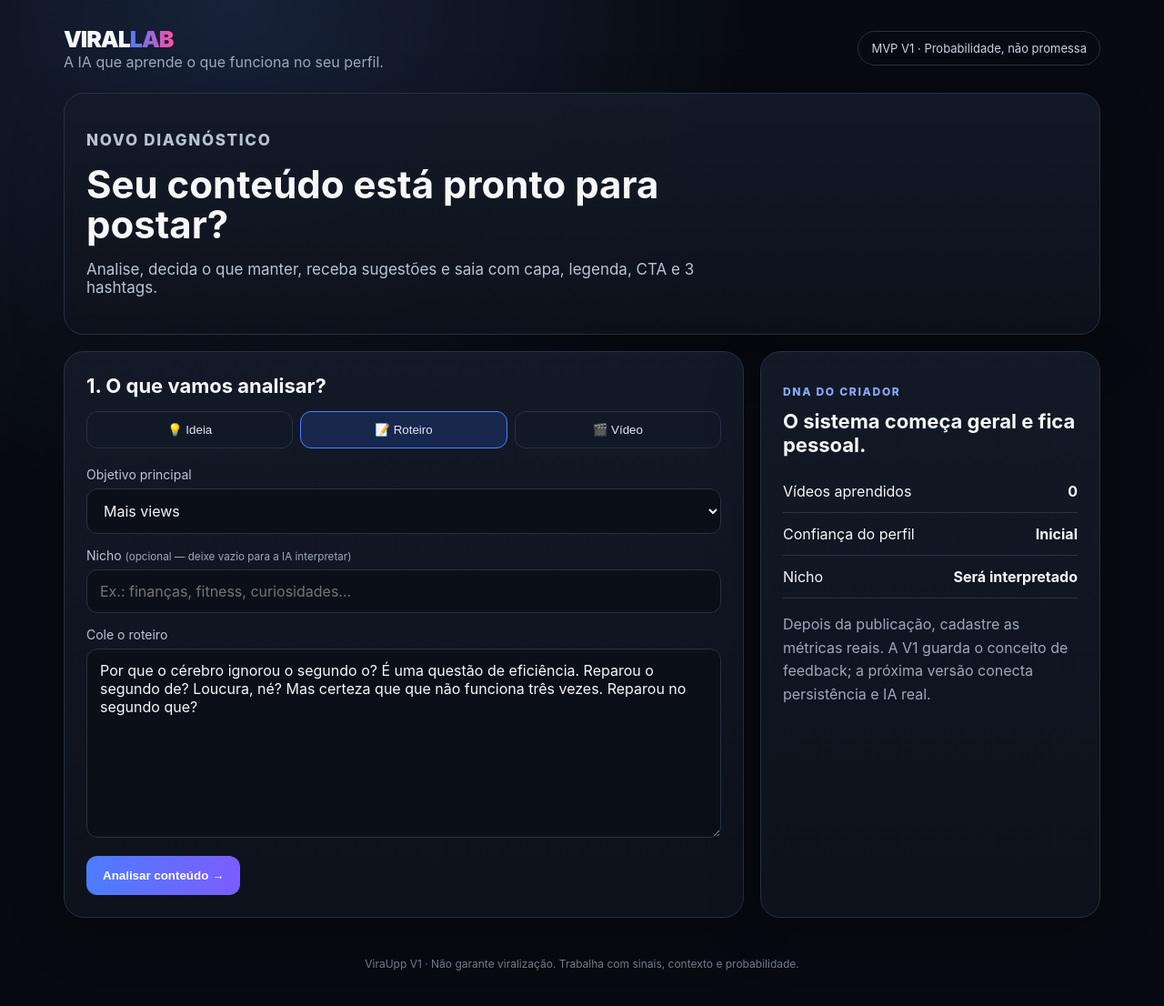
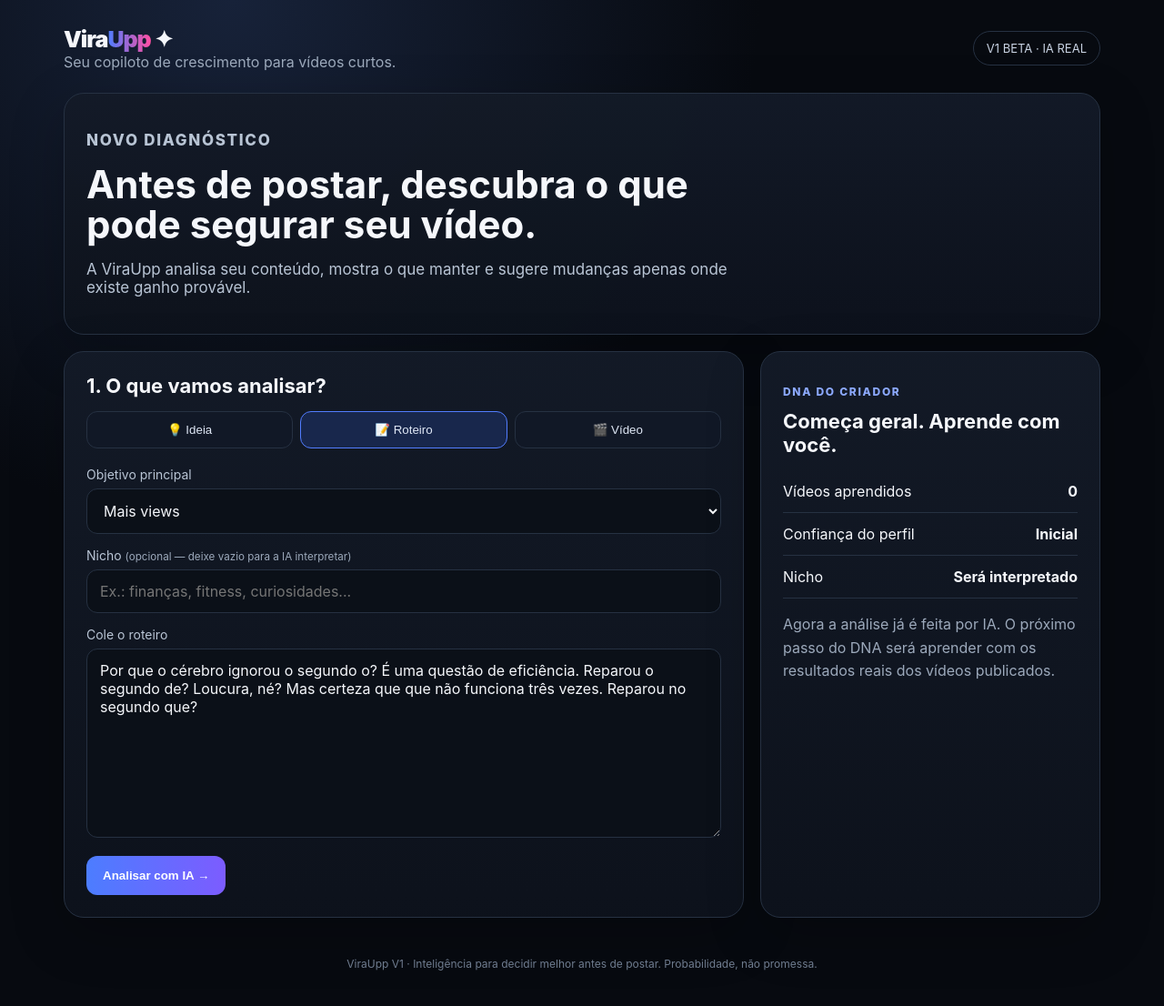
Before and after one commit to CorreiaRony/ViraUpp, a Next.js app: page / in a window 1280 px wide. Shown: the top 1106 px of the page at 91% size. Built offline with nearby package versions, Linux system fonts and the light colour scheme.

Commit message:
Use OpenAI analysis and ViraUpp branding

```diff
--- a/app/page.tsx
+++ b/app/page.tsx
@@ -1,105 +1,81 @@
 "use client";
 
 import { useMemo, useState } from "react";
-import { analyze, Analysis, Goal, Mode } from "../lib/analyzer";
+import type { Analysis, Goal, Mode } from "../lib/analyzer";
 
 const modeLabel: Record<Mode, string> = { idea: "💡 Ideia", script: "📝 Roteiro", video: "🎬 Vídeo" };
+
+type AIAnalysis = Analysis & { principalStrength?: string; principalRisk?: string; performanceProbability?: string };
 
 export default function Home() {
   const [mode, setMode] = useState<Mode>("script");
   const [goal, setGoal] = useState<Goal>("views");
   const [niche, setNiche] = useState("");
   const [text, setText] = useState("Por que o cérebro ignorou o segundo o? É uma questão de eficiência. Reparou o segundo de? Loucura, né? Mas certeza que que não funciona três vezes. Reparou no segundo que?");
-  const [result, setResult] = useState<Analysis | null>(null);
+  const [result, setResult] = useState<AIAnalysis | null>(null);
+  const [loading, setLoading] = useState(false);
+  const [error, setError] = useState("");
   const [metricsOpen, setMetricsOpen] = useState(false);
   const [published, setPublished] = useState({ views: "", likes: "", comments: "", shares: "", followers: "" });
 
   const statusClass = useMemo(() => result?.recommendation === "PUBLICAR" ? "good" : result?.recommendation === "TESTAR" ? "warn" : "bad", [result]);
 
-  function runAnalysis() {
-    if (!text.trim()) return;
-    setResult(analyze(text, mode, goal, niche));
+  async function runAnalysis() {
+    if (!text.trim() || loading) return;
+    setLoading(true); setError(""); setResult(null);
+    try {
+      const response = await fetch("/api/analyze", { method: "POST", headers: { "Content-Type": "application/json" }, body: JSON.stringify({ text, mode, goal, niche }) });
+      const data = await response.json();
+      if (!response.ok) throw new Error(data?.error || "Não foi possível analisar agora.");
+      setResult(data);
+    } catch (e) {
+      setError(e instanceof Error ? e.message : "Erro ao analisar o conteúdo.");
+    } finally { setLoading(false); }
   }
 
   return (
     <main className="shell">
       <header className="topbar">
-        <div><div className="brand">VIRAL<span>LAB</span></div><div className="subtitle">A IA que aprende o que funciona no seu perfil.</div></div>
-        <div className="pill">MVP V1 · Probabilidade, não promessa</div>
+        <div><div className="brand">Vira<span>Upp</span> ✦</div><div className="subtitle">Seu copiloto de crescimento para vídeos curtos.</div></div>
+        <div className="pill">V1 BETA · IA REAL</div>
       </header>
 
       <section className="hero card">
-        <div>
-          <p className="eyebrow">NOVO DIAGNÓSTICO</p>
-          <h1>Seu conteúdo está pronto para postar?</h1>
-          <p>Analise, decida o que manter, receba sugestões e saia com capa, legenda, CTA e 3 hashtags.</p>
-        </div>
+        <div><p className="eyebrow">NOVO DIAGNÓSTICO</p><h1>Antes de postar, descubra o que pode segurar seu vídeo.</h1><p>A ViraUpp analisa seu conteúdo, mostra o que manter e sugere mudanças apenas onde existe ganho provável.</p></div>
       </section>
 
       <section className="grid two">
         <div className="card">
           <h2>1. O que vamos analisar?</h2>
           <div className="segmented">{(Object.keys(modeLabel) as Mode[]).map(m => <button key={m} onClick={() => setMode(m)} className={mode === m ? "active" : ""}>{modeLabel[m]}</button>)}</div>
-
           <label>Objetivo principal</label>
-          <select value={goal} onChange={e => setGoal(e.target.value as Goal)}>
-            <option value="views">Mais views</option><option value="followers">Mais seguidores</option><option value="engagement">Mais engajamento</option><option value="sales">Mais vendas</option>
-          </select>
-
+          <select value={goal} onChange={e => setGoal(e.target.value as Goal)}><option value="views">Mais views</option><option value="followers">Mais seguidores</option><option value="engagement">Mais engajamento</option><option value="sales">Mais vendas</option></select>
           <label>Nicho <small>(opcional — deixe vazio para a IA interpretar)</small></label>
           <input value={niche} onChange={e => setNiche(e.target.value)} placeholder="Ex.: finanças, fitness, curiosidades..." />
-
           <label>{mode === "idea" ? "Descreva a ideia" : mode === "video" ? "Transcrição / contexto do vídeo" : "Cole o roteiro"}</label>
           <textarea rows={9} value={text} onChange={e => setText(e.target.value)} />
-          <button className="primary" onClick={runAnalysis}>Analisar conteúdo →</button>
+          <button className="primary" onClick={runAnalysis} disabled={loading}>{loading ? "✦ ViraUpp está analisando..." : "Analisar com IA →"}</button>
+          {error && <p className="bad" style={{marginBottom:0}}>{error}</p>}
         </div>
 
         <div className="card dna">
-          <p className="eyebrow">DNA DO CRIADOR</p>
-          <h2>O sistema começa geral e fica pessoal.</h2>
-          <div className="dnaRow"><span>Vídeos aprendidos</span><strong>0</strong></div>
-          <div className="dnaRow"><span>Confiança do perfil</span><strong>Inicial</strong></div>
-          <div className="dnaRow"><span>Nicho</span><strong>{niche || "Será interpretado"}</strong></div>
-          <p className="muted">Depois da publicação, cadastre as métricas reais. A V1 guarda o conceito de feedback; a próxima versão conecta persistência e IA real.</p>
+          <p className="eyebrow">DNA DO CRIADOR</p><h2>Começa geral. Aprende com você.</h2>
+          <div className="dnaRow"><span>Vídeos aprendidos</span><strong>0</strong></div><div className="dnaRow"><span>Confiança do perfil</span><strong>Inicial</strong></div><div className="dnaRow"><span>Nicho</span><strong>{result?.niche || niche || "Será interpretado"}</strong></div>
+          <p className="muted">Agora a análise já é feita por IA. O próximo passo do DNA será aprender com os resultados reais dos vídeos publicados.</p>
         </div>
       </section>
 
       {result && <>
         <section className="card resultHead">
           <div className="score"><span>{result.score}</span><small>/100</small></div>
-          <div><p className="eyebrow">VIRAL SCORE</p><h2 className={statusClass}>{result.recommendation}</h2><p>{result.summary}</p></div>
-          <div className="rightMeta"><div>Confiança <strong>{result.confidence}</strong></div><div>Nicho provável <strong>{result.niche}</strong></div><div>Confiança do nicho <strong>{result.nicheConfidence}%</strong></div></div>
+          <div><p className="eyebrow">VIRA SCORE</p><h2 className={statusClass}>{result.recommendation}</h2><p>{result.summary}</p>{result.principalStrength && <p><strong>Força:</strong> {result.principalStrength}</p>}{result.principalRisk && <p><strong>Risco:</strong> {result.principalRisk}</p>}</div>
+          <div className="rightMeta"><div>Confiança <strong>{result.confidence}</strong></div><div>Nicho provável <strong>{result.niche}</strong></div><div>Probabilidade <strong>{result.performanceProbability || "—"}</strong></div></div>
         </section>
-
-        <section className="card">
-          <h2>2. O que mudar — e o que NÃO mudar</h2>
-          <div className="metricGrid">{result.metrics.map(m => <div className="metric" key={m.label}>
-            <div className="metricTop"><strong>{m.label}</strong><span>{m.score}/100</span></div>
-            <div className={`action ${m.action.toLowerCase()}`}>{m.action}</div>
-            <p>{m.why}</p>
-            {m.suggestion && <div className="suggestion"><b>Sugestão:</b> {m.suggestion}</div>}
-            {m.action === "MANTER" && <div className="keep">Não altere apenas por alterar.</div>}
-          </div>)}</div>
-        </section>
-
-        <section className="card ready">
-          <p className="eyebrow">PRONTO PARA POSTAR</p><h2>3. Pacote de publicação</h2>
-          <div className="publishGrid">
-            <div><span>🖼️ CAPA</span><strong>{result.cover}</strong></div>
-            <div><span>📝 LEGENDA</span><strong>{result.caption}</strong></div>
-            <div><span>#️⃣ 3 HASHTAGS</span><strong>{result.hashtags.join("  ")}</strong></div>
-            <div><span>💬 CTA</span><strong>{result.cta}</strong></div>
-            <div><span>📌 COMENTÁRIO FIXADO</span><strong>{result.pinnedComment}</strong></div>
-          </div>
-        </section>
-
-        <section className="card">
-          <div className="feedbackTitle"><div><p className="eyebrow">FEEDBACK LOOP</p><h2>4. Depois de publicar</h2></div><button className="secondary" onClick={() => setMetricsOpen(!metricsOpen)}>{metricsOpen ? "Fechar" : "Cadastrar resultado"}</button></div>
-          {metricsOpen && <div className="publishedGrid">{Object.entries(published).map(([key,val]) => <label key={key}>{key === "views" ? "Views" : key === "likes" ? "Likes" : key === "comments" ? "Comentários" : key === "shares" ? "Compartilhamentos" : "Seguidores ganhos"}<input value={val} onChange={e => setPublished({...published,[key]:e.target.value})} inputMode="numeric" /></label>)}<button className="primary" onClick={() => alert("Resultado registrado nesta demo. Na V2, isso será salvo no banco e recalibrará o DNA do perfil.")}>Salvar resultado</button></div>}
-        </section>
+        <section className="card"><h2>2. O que mudar — e o que NÃO mudar</h2><div className="metricGrid">{result.metrics.map(m => <div className="metric" key={m.label}><div className="metricTop"><strong>{m.label}</strong><span>{m.score}/100</span></div><div className={`action ${m.action.toLowerCase()}`}>{m.action}</div><p>{m.why}</p>{m.suggestion && <div className={m.action === "MANTER" ? "keep" : "suggestion"}><b>{m.action === "MANTER" ? "Decisão:" : "Sugestão:"}</b> {m.suggestion}</div>}</div>)}</div></section>
+        <section className="card ready"><p className="eyebrow">PRONTO PARA POSTAR</p><h2>3. Pacote de publicação</h2><div className="publishGrid"><div><span>🖼️ CAPA</span><strong>{result.cover}</strong></div><div><span>📝 LEGENDA</span><strong>{result.caption}</strong></div><div><span>#️⃣ 3 HASHTAGS</span><strong>{result.hashtags.join("  ")}</strong></div><div><span>💬 CTA</span><strong>{result.cta}</strong></div><div><span>📌 COMENTÁRIO FIXADO</span><strong>{result.pinnedComment}</strong></div></div></section>
+        <section className="card"><div className="feedbackTitle"><div><p className="eyebrow">FEEDBACK LOOP</p><h2>4. Depois de publicar</h2></div><button className="secondary" onClick={() => setMetricsOpen(!metricsOpen)}>{metricsOpen ? "Fechar" : "Cadastrar resultado"}</button></div>{metricsOpen && <div className="publishedGrid">{Object.entries(published).map(([key,val]) => <label key={key}>{key === "views" ? "Views" : key === "likes" ? "Likes" : key === "comments" ? "Comentários" : key === "shares" ? "Compartilhamentos" : "Seguidores ganhos"}<input value={val} onChange={e => setPublished({...published,[key]:e.target.value})} inputMode="numeric" /></label>)}<button className="primary" onClick={() => alert("Próxima etapa: salvar esses dados para a ViraUpp aprender com o seu perfil.")}>Salvar resultado</button></div>}</section>
       </>}
-
-      <footer>ViraUpp V1 · Não garante viralização. Trabalha com sinais, contexto e probabilidade.</footer>
+      <footer>ViraUpp V1 · Inteligência para decidir melhor antes de postar. Probabilidade, não promessa.</footer>
     </main>
   );
 }
```
